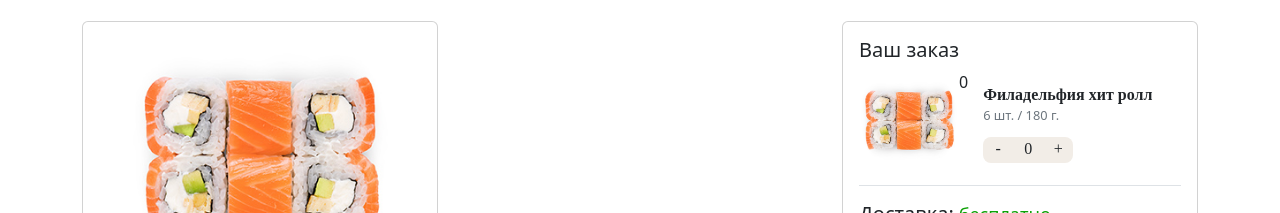
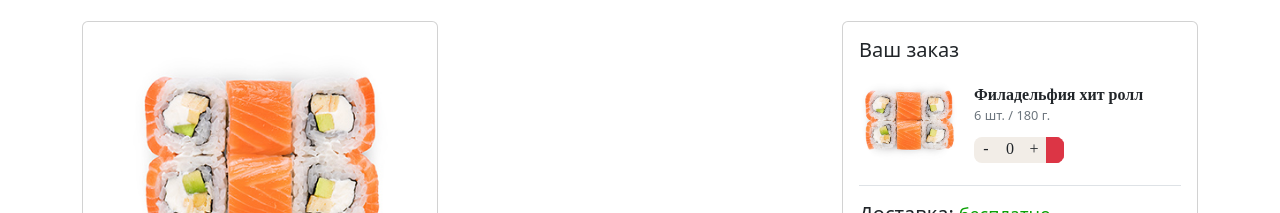
Before and after one commit to JonycFraberg/delivery_food, a React (Create React App) app: page / in a window 1280 px wide. Shown: the part 284-497 px from the top of the page. Built offline with nearby package versions, Linux system fonts and the light colour scheme.

Commit message:
21.05.23 20:00
Продвигаемся с корзиной

```diff
--- a/src/components/basket/rollBasket/rollBasketComponent.js
+++ b/src/components/basket/rollBasket/rollBasketComponent.js
@@ -3,15 +3,17 @@ import classes from "./rollBasketComponent.module.css";
 import classNames from "classnames";
 
 const BasketRollComponent = (props) => {
-  const [counter, setCounter] = useState(props.counter);
-
+  const [counter, setCounter] = useState(0);
+  useEffect(() => {
+    setCounter(props.counter);
+    return () => {};
+  }, [props.counter]);
   return (
     <div className={classes.cart_item}>
       <div className={classes.cart_item__top}>
         <div className={classes.cart_item__img}>
           <img src={props.img} alt="" />
         </div>
-        <p>{props.counter}</p>
         <div className={classes.cart_item__desc}>
           <div className={classes.cart_item__title}>{props.name}</div>
           <div className={classes.cart_item__weight}>
@@ -43,6 +45,13 @@ const BasketRollComponent = (props) => {
               >
                 +
               </div>
+              <button
+                class="btn btn-danger btn-sm rounded-0"
+                type="button"
+                title="Delete"
+              >
+                <i class="fa fa-trash"></i>
+              </button>
             </div>
 
             <div className={classes.price}>
--- a/src/components/main/mainContainer.js
+++ b/src/components/main/mainContainer.js
@@ -4,10 +4,10 @@ import RollComponent from "../roll/rollComponent";
 import BasketComponent from "../basket/basketComponents";
 
 const MainContainer = (props) => {
-  const [x, setX] = useState(0);
-  function updateX(value) {
-    setX(x + value);
-    console.log(x);
+  const [counter, setCounter] = useState(0);
+  function updateCounter(value) {
+    setCounter(counter + value);
+    console.log(counter);
   }
   return (
     <div className="container mb-5">
@@ -20,7 +20,7 @@ const MainContainer = (props) => {
               weight="180"
               currency="300"
               img="assets/img/roll/philadelphia.jpg"
-              updateX={updateX}
+              updateCounter={updateCounter}
             />
             {/* <RollComponent
               name="Калифорния темпура"
@@ -46,7 +46,7 @@ const MainContainer = (props) => {
           </div>
         </div>{" "}
         <div className="col-md-4">
-          <BasketComponent counter={x} />
+          <BasketComponent counter={counter} />
         </div>
       </div>
     </div>
--- a/src/components/roll/rollComponent.js
+++ b/src/components/roll/rollComponent.js
@@ -44,7 +44,7 @@ const RollComponent = (props) => {
             type="button"
             className={classNames("btn", "btn-block", "btn-outline-warning")}
             onClick={() => {
-              props.updateX(counter);
+              props.updateCounter(counter);
             }}
           >
             Добавить в корзину
```
